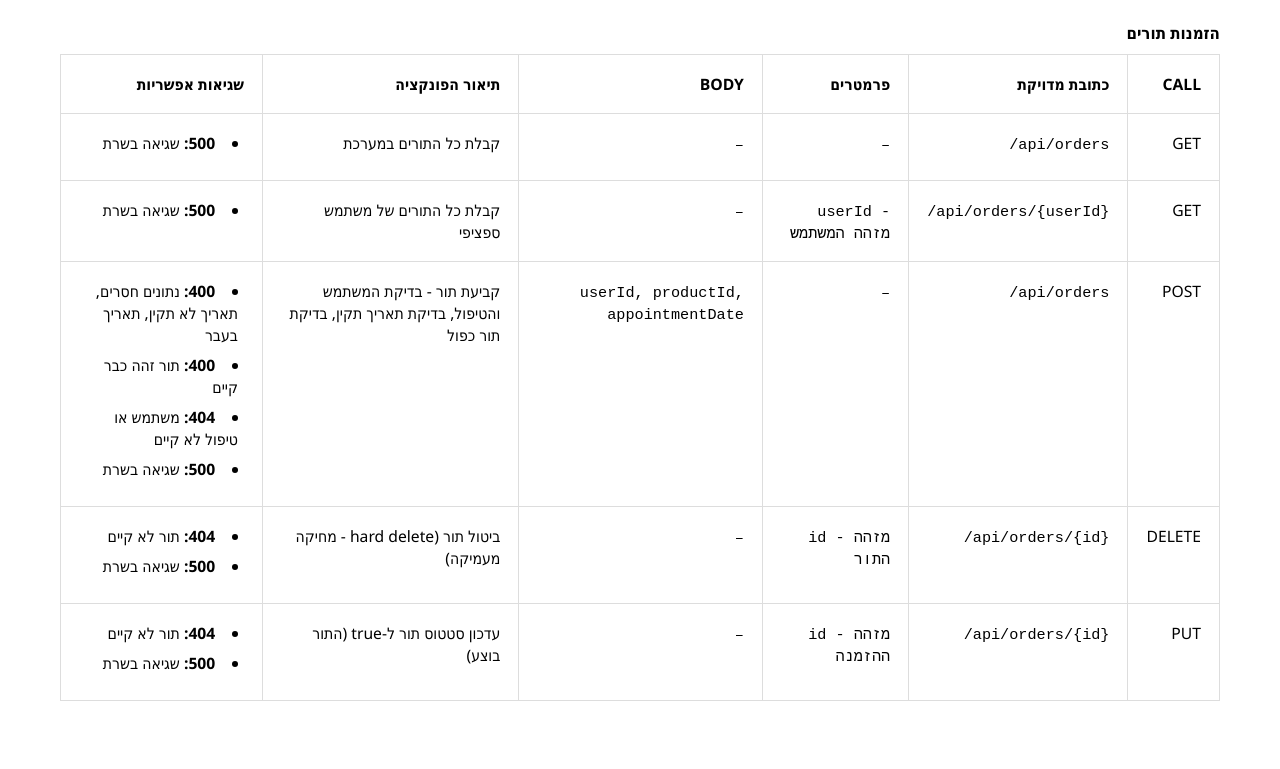
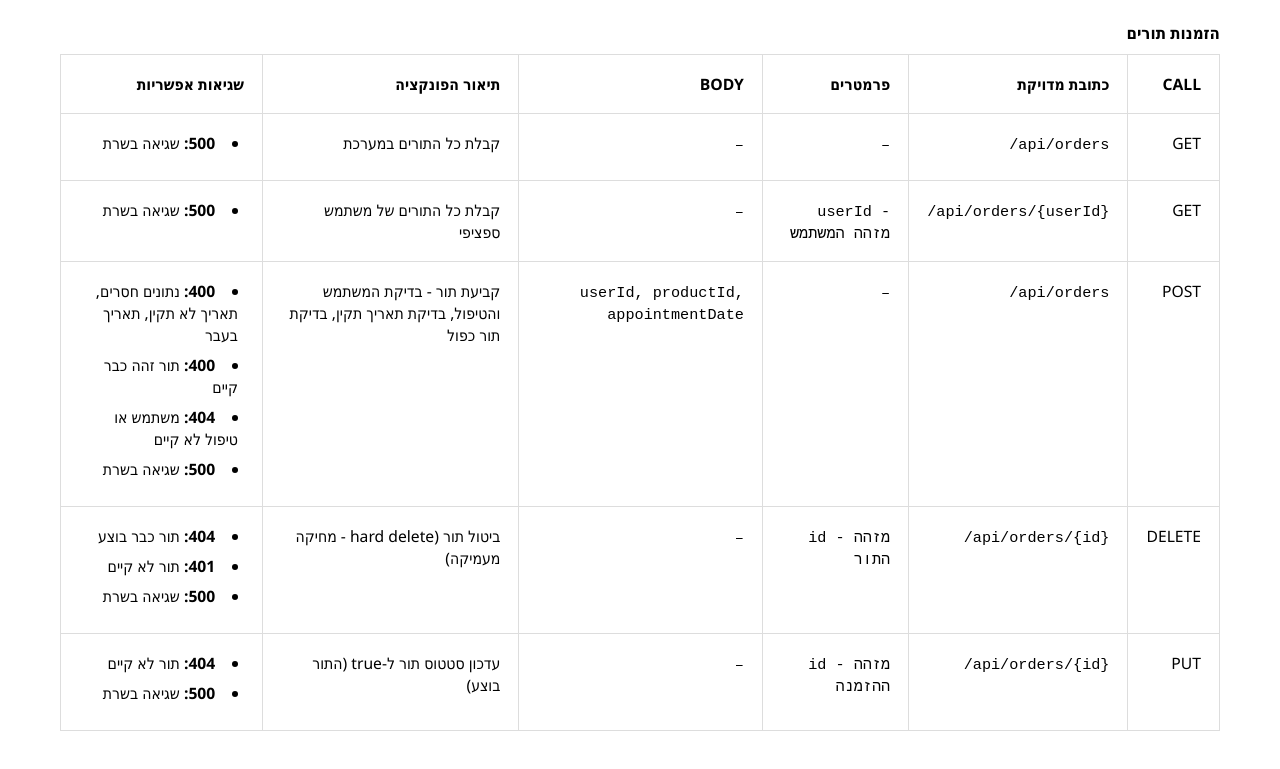
Before and after one commit to A-r0147/project_Health-insurance, a website: page API_Documentation.html in a window 1280 px wide. Shown: the part 1942-2711 px from the top of the page. Drawn offline with Linux system fonts and the light colour scheme.

Commit message:
add an error in errors list in: הזמנת תורים -> methode:DELETE

```diff
--- a/API_Documentation.html
+++ b/API_Documentation.html
@@ -222,7 +222,7 @@ page (default: 1) - מספר העמוד</span></td>
                             <td><span class="params-body">id - מזהה התור</span></td>
                             <td><span class="empty-field">–</span></td>
                             <td>ביטול תור (hard delete - מחיקה מעמיקה)</td>
-                            <td><ul class="errors"><li><span class="status-code status-error"><strong>404:</strong> תור לא קיים</span></li><li><span class="status-code"><strong>500:</strong> שגיאה בשרת</span></li></ul></td>
+                            <td><ul class="errors"><li><span class="status-code status-error"><strong>404:</strong> תור כבר בוצע</span></li><li><span class="status-code status-error"><strong>401:</strong> תור לא קיים</span></li><li><span class="status-code"><strong>500:</strong> שגיאה בשרת</span></li></ul></td>
                         </tr>
                         <tr>
                             <td><span class="method-badge put">PUT</span></td>
```
